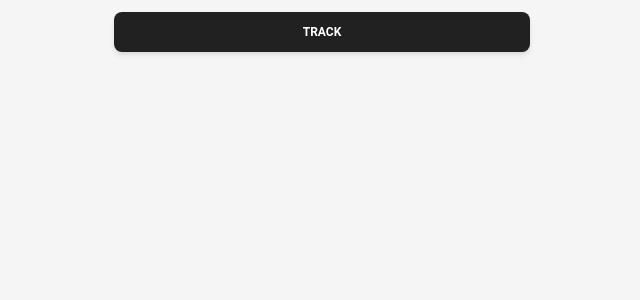
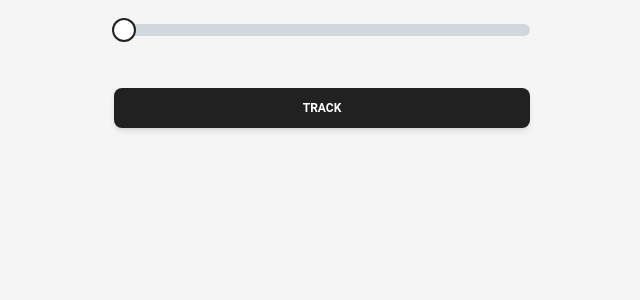
Before and after one commit to bjacobel/trackr, a Next.js app: page / in a window 1280 px wide. Shown: the top 300 px of the page, without its empty margins (318-958 px from the left). Built offline with nearby package versions, Linux system fonts and the light colour scheme.

Commit message:
UI is complete

```diff
--- a/package.json
+++ b/package.json
@@ -14,6 +14,7 @@
     "@types/react": "18.2.7",
     "@types/react-dom": "18.2.4",
     "autoprefixer": "10.4.14",
+    "clsx": "^1.2.1",
     "eslint": "8.41.0",
     "eslint-config-next": "13.4.4",
     "next": "13.4.4",
--- /dev/null
+++ b/src/app/Slider.tsx
@@ -0,0 +1,25 @@
+import { Slider as MaterialSlider } from '@material-tailwind/react';
+import clsx from 'clsx';
+
+interface SliderProps {
+  category: string;
+  value: number;
+  setFn: (value: number) => void;
+}
+
+const Slider: React.FC<SliderProps> = ({ category, value, setFn }) => {
+  return (
+    <div className="w-full mb-8">
+      <p className="mb-3">{category}</p>
+      <MaterialSlider
+        size="lg"
+        max={100}
+        step={10}
+        value={String(value * 10)}
+        onChange={event => setFn(parseInt(event.target.value) / 10)}
+      />
+    </div>
+  );
+};
+
+export default Slider;
--- /dev/null
+++ b/src/app/Submit.tsx
@@ -0,0 +1,17 @@
+'use client';
+
+import { Button } from '@material-tailwind/react';
+
+interface SubmitProps {
+  submitFn: () => void;
+}
+
+const Submit: React.FC<SubmitProps> = ({ submitFn }) => {
+  return (
+    <Button className="mt-5" fullWidth={true} onClick={submitFn}>
+      Track
+    </Button>
+  );
+};
+
+export default Submit;
--- a/src/app/client/Submit.tsx
+++ /dev/null
@@ -1,7 +0,0 @@
-'use client';
-
-import { Button } from '@material-tailwind/react';
-
-export default function Submit() {
-  return <Button fullWidth={true}>Track</Button>;
-}
--- a/src/app/page.tsx
+++ b/src/app/page.tsx
@@ -1,10 +1,28 @@
-import Submit from './client/Submit';
+'use client';
+
+import { useReducer } from 'react';
+
+import { TRACKR_CATS } from '@/constants';
+import Submit from '@/app/Submit';
+import Slider from '@/app/Slider';
+import trackrReducer, { initialState } from '@/data/trackrReducer';
+import { createTrackrDatapoints } from '@/data/opentsdb';
 
 export default function Home() {
+  const [state, dispatch] = useReducer(trackrReducer, initialState);
+
   return (
     <main className="h-screen bg-gray-100 font-sans leading-normal tracking-normal ">
       <div className="w-full md:max-w-md mx-auto flex flex-wrap items-center justify-between mt-0 py-3 px-4">
-        <Submit />
+        {TRACKR_CATS.map(category => (
+          <Slider
+            key={category}
+            category={category}
+            value={state[category]!}
+            setFn={(value: number) => dispatch({ type: 'set', category: category, value })}
+          />
+        ))}
+        <Submit submitFn={() => createTrackrDatapoints(state)} />
       </div>
     </main>
   );
--- /dev/null
+++ b/src/constants.ts
@@ -0,0 +1 @@
+export const TRACKR_CATS = (process.env.NEXT_PUBLIC_TRACKD_RELATIVE || '').split(',');
--- /dev/null
+++ b/src/data/opentsdb.ts
@@ -0,0 +1,3 @@
+import { TrackrState } from '@/data/trackrReducer';
+
+export const createTrackrDatapoints = (state: TrackrState) => {};
--- /dev/null
+++ b/src/data/trackrReducer.ts
@@ -0,0 +1,27 @@
+import { TRACKR_CATS } from '@/constants';
+
+interface TrackrAction {
+  type: 'set';
+  category: string;
+  value: number;
+}
+
+export interface TrackrState {
+  [category: string]: number;
+}
+
+export const initialState: TrackrState = TRACKR_CATS.reduce((prev, curr) => ({ ...prev, [curr]: '0' }), {});
+
+export default function trackrReducer(state: TrackrState, action: TrackrAction) {
+  if (!TRACKR_CATS.includes(action.category)) {
+    return state;
+  }
+
+  const newState = { ...state };
+
+  if (action.type === 'set') {
+    newState[action.category] = action.value;
+  }
+
+  return newState;
+}
```
Also changed, not shown: 1 other file (tests, documents, lock files or other folders).
